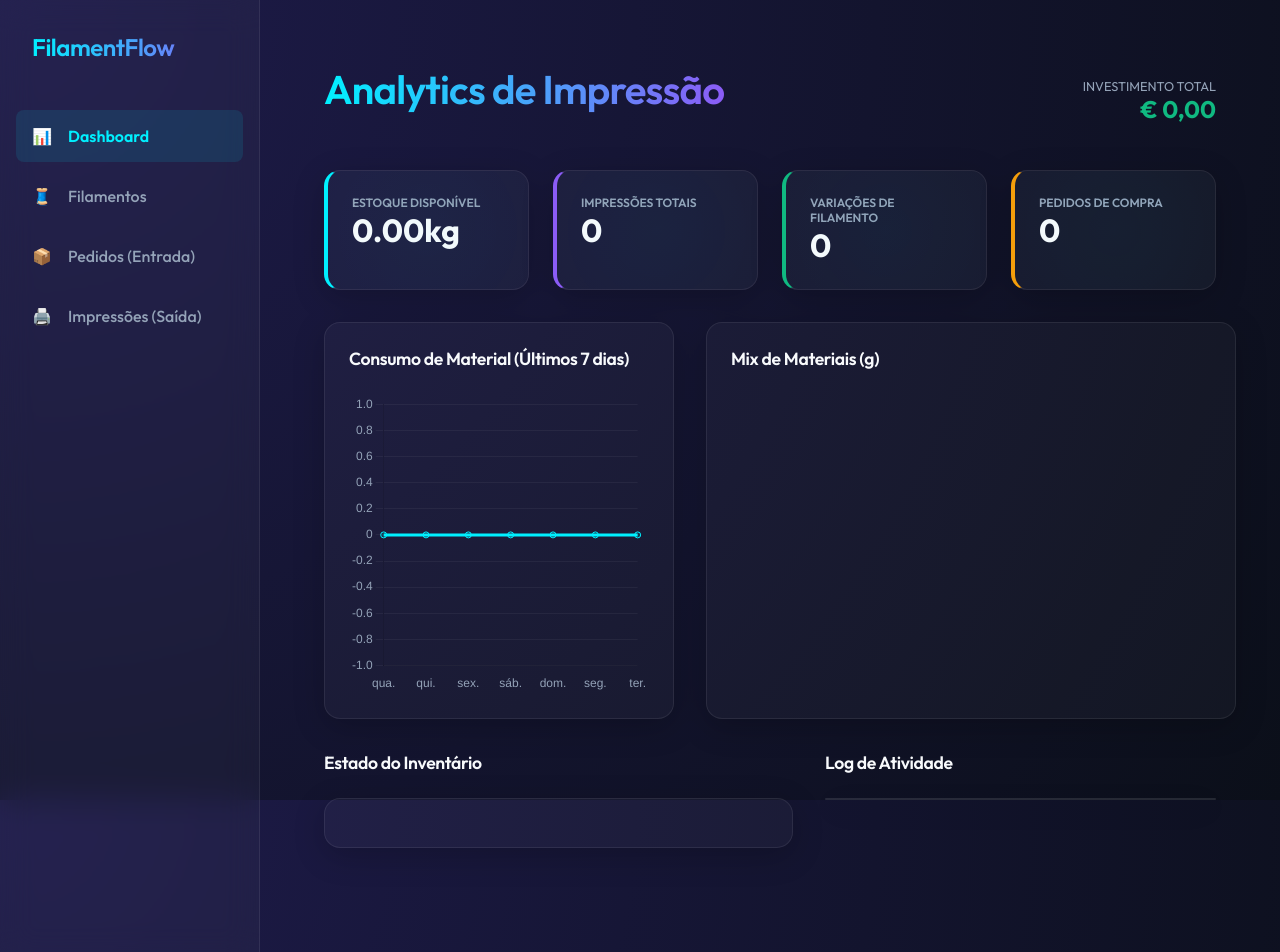
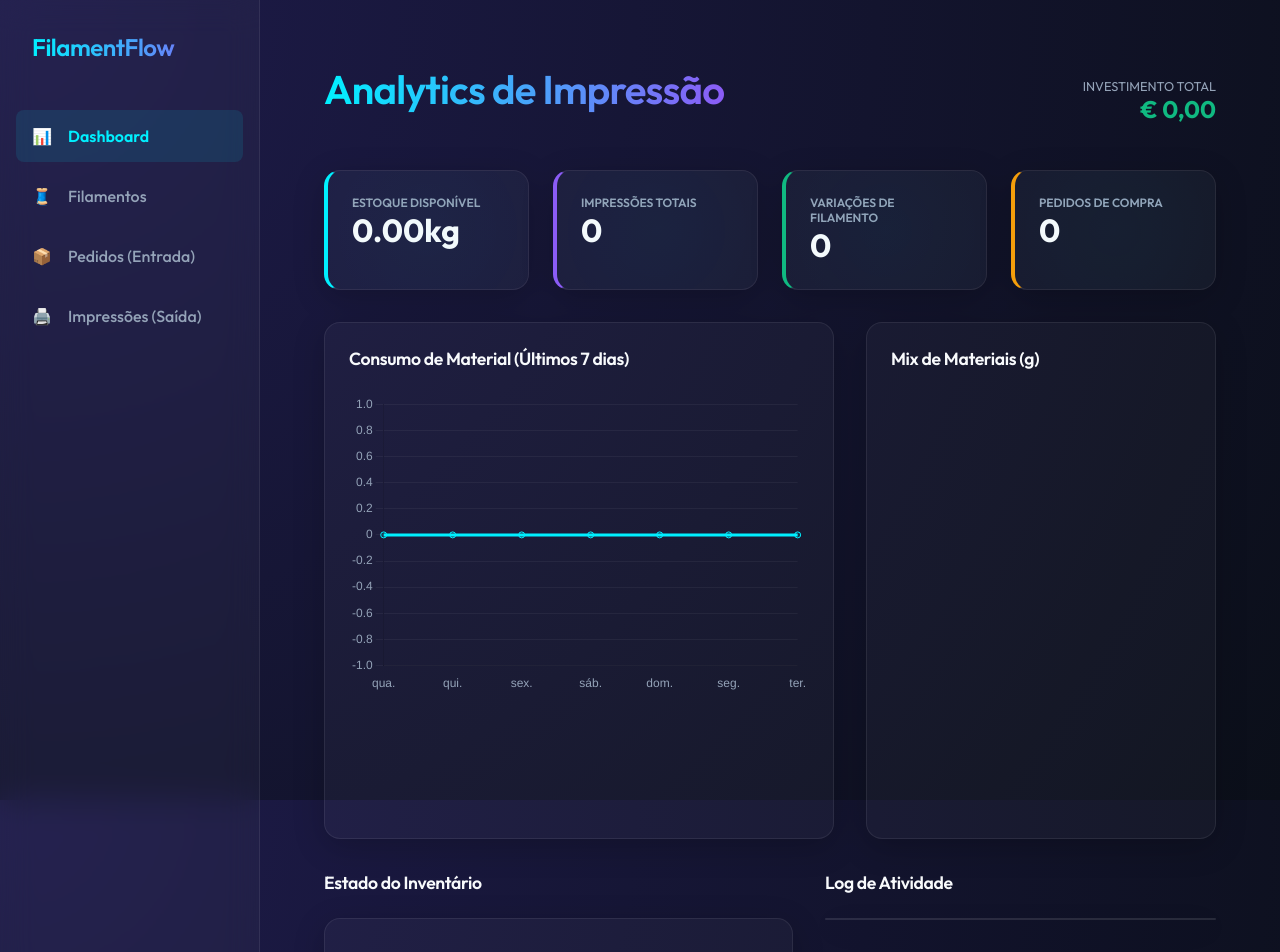
Before and after one commit to GabrielDangelo21/filamentflow, a React (Vite) app: page / in a window 1280 px wide. Shown: the top 952 px of the page. Built offline with nearby package versions, Linux system fonts and the light colour scheme.

Commit message:
minha atualização

```diff
--- a/src/pages/Dashboard.jsx
+++ b/src/pages/Dashboard.jsx
@@ -129,7 +129,7 @@ const Dashboard = () => {
       <div className="grid-4" style={{ marginBottom: '2rem' }}>
         <div className="glass-panel stat-card" style={{ padding: '1.5rem', borderLeft: '4px solid var(--primary)' }}>
           <p style={{ color: 'var(--text-muted)', fontSize: '0.75rem', fontWeight: 600 }}>ESTOQUE DISPONÍVEL</p>
-          <p style={{ fontSize: '2rem', fontWeight: 700 }}>{(stats.totalStockGrams/1000).toFixed(2)}kg</p>
+          <p style={{ fontSize: '2rem', fontWeight: 700 }}>{(stats.totalStockGrams / 1000).toFixed(2)}kg</p>
         </div>
         <div className="glass-panel stat-card" style={{ padding: '1.5rem', borderLeft: '4px solid var(--secondary)' }}>
           <p style={{ color: 'var(--text-muted)', fontSize: '0.75rem', fontWeight: 600 }}>IMPRESSÕES TOTAIS</p>
@@ -155,10 +155,10 @@ const Dashboard = () => {
         </div>
 
         {/* Distribuição por Categoria */}
-        <div className="glass-panel" style={{ padding: '1.5rem' }}>
+        <div className="glass-panel" style={{ padding: '1.5rem', display: 'flex', flexDirection: 'column' }}>
           <h2 style={{ fontSize: '1.1rem', marginBottom: '1.5rem' }}>Mix de Materiais (g)</h2>
-          <div style={{ height: '240px', display: 'flex', justifyContent: 'center' }}>
-            {stockDistribution && <Doughnut data={stockDistribution} options={{ maintainAspectRatio: false, plugins: { legend: { position: 'bottom', labels: { color: '#94A3B8', padding: 20 } } } }} />}
+          <div style={{ height: '420px', display: 'flex', justifyContent: 'center', alignItems: 'center', minHeight: '420px' }}>
+            {stockDistribution && <Doughnut data={stockDistribution} options={{ maintainAspectRatio: false, responsive: true, plugins: { legend: { position: 'bottom', labels: { color: '#94A3B8', padding: 12, font: { size: 12 }, boxWidth: 12 }, maxHeight: 120 } } }} />}
           </div>
         </div>
       </div>
@@ -167,23 +167,61 @@ const Dashboard = () => {
         {/* Inventário Visual */}
         <section>
           <h2 style={{ marginBottom: '1.5rem', fontSize: '1.1rem' }}>Estado do Inventário</h2>
-          <div className="glass-panel" style={{ padding: '1.5rem' }}>
-            {filaments.map(f => {
+          <div className="glass-panel" style={{ padding: '1.5rem', maxHeight: '600px', overflowY: 'auto' }}>
+            {(() => {
+              // Get all SKUs from orders (purchased filaments)
+              const allOrders = getOrders();
+              const purchasedSKUs = new Set(allOrders.flatMap(o => o.items.map(item => item.sku)));
+
+              // Filter filaments to show only those that were purchased
+              const purchasedFilaments = filaments.filter(f => purchasedSKUs.has(f.sku));
+
+              if (purchasedFilaments.length === 0) {
+                return (
+                  <div style={{ textAlign: 'center', padding: '2rem', color: 'var(--text-muted)' }}>
+                    <p style={{ fontSize: '0.9rem' }}>Nenhum filamento foi comprado ainda</p>
+                  </div>
+                );
+              }
+
+              // Group by category
+              const groupedByCategory = purchasedFilaments.reduce((acc, f) => {
+                if (!acc[f.categoria]) acc[f.categoria] = [];
+                acc[f.categoria].push(f);
+                return acc;
+              }, {});
+
+              // Sort within each category alphabetically by color
+              Object.keys(groupedByCategory).forEach(cat => {
+                groupedByCategory[cat].sort((a, b) => a.cor.localeCompare(b.cor));
+              });
+
+              return Object.keys(groupedByCategory).sort().map((categoria, catIndex) => (
+                <div key={categoria} style={{ marginBottom: catIndex < Object.keys(groupedByCategory).length - 1 ? '2rem' : 0 }}>
+                  <h3 style={{
+                    fontSize: '0.9rem',
+                    fontWeight: 700,
+                    color: 'var(--primary)',
+                    marginBottom: '1rem',
+                    paddingBottom: '0.5rem',
+                    borderBottom: '2px solid var(--primary)'
+                  }}>
+                    {categoria}
+                  </h3>
+                  {groupedByCategory[categoria].map(f => {
                     const perc = Math.min((f.currentStock / 1000) * 100, 100);
                     const color = perc < 20 ? 'var(--danger)' : perc < 50 ? '#F59E0B' : 'var(--primary)';
                     return (
-                <div key={f.id} style={{ marginBottom: '1.5rem' }}>
+                      <div key={f.id} style={{ marginBottom: '1.2rem' }}>
                         <div style={{ display: 'flex', justifyContent: 'space-between', marginBottom: '0.5rem' }}>
-                    <div style={{ fontSize: '0.9rem' }}>
+                          <div style={{ fontSize: '0.85rem' }}>
                             <span style={{ fontWeight: 600 }}>{f.marca}</span>
-                      <span style={{ color: 'var(--primary)', fontSize: '0.8rem', fontWeight: 600, marginLeft: '8px' }}>[{f.sku}]</span>
+                            <span style={{ color: 'var(--primary)', fontSize: '0.75rem', fontWeight: 600, marginLeft: '8px' }}>[{f.sku}]</span>
                             <div style={{ fontSize: '0.75rem', color: 'var(--text-muted)', marginTop: '2px' }}>
-                        <span style={{ fontWeight: 500, color: 'var(--text-main)', marginRight: '8px' }}>{f.cor}</span>
-                        <span className="badge badge-outline" style={{ fontSize: '0.65rem', padding: '0.1rem 0.4rem', marginRight: '5px' }}>{f.tipo}</span>
-                        {f.categoria}
+                              <span style={{ fontWeight: 500, color: 'var(--text-main)' }}>{f.cor}</span>
                             </div>
                           </div>
-                    <span style={{ fontWeight: 700, fontSize: '0.9rem', color: perc < 20 ? 'var(--danger)' : 'var(--text-main)' }}>
+                          <span style={{ fontWeight: 700, fontSize: '0.85rem', color: perc < 20 ? 'var(--danger)' : 'var(--text-main)' }}>
                             {f.currentStock}g
                           </span>
                         </div>
@@ -193,6 +231,9 @@ const Dashboard = () => {
                       </div>
                     );
                   })}
+                </div>
+              ));
+            })()}
           </div>
         </section>
 
```
Lines whose indentation alone changed are shown as unchanged.
